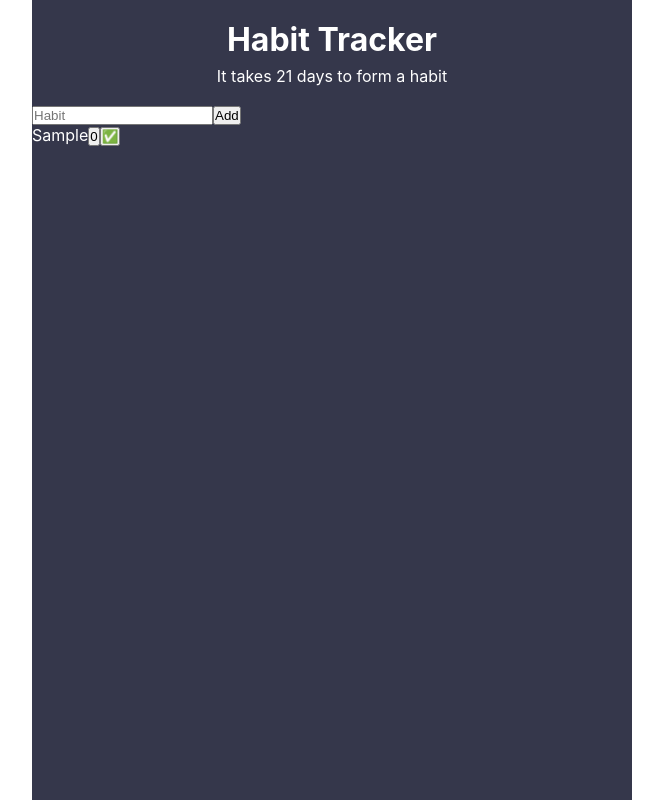
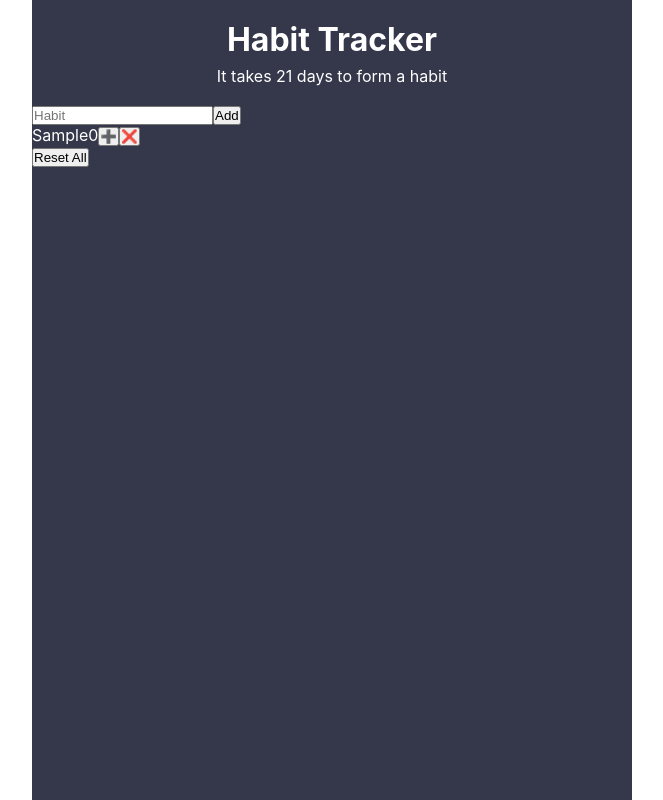
Before and after one commit to OlgaMinaievaWebDev/habit-tracker, a React (Create React App) app: page / in a window 1280 px wide. Both pictures are taken after typing "Sample" into the empty fields and a click on the button "Add". Shown: the whole page, without its empty margins (308-971 px from the left). Built offline with nearby package versions, Linux system fonts and the light colour scheme.

Commit message:
handleResetAll

```diff
--- a/src/App.js
+++ b/src/App.js
@@ -25,6 +25,10 @@ export default function App() {
     setHabits((habits) => habits.filter((habit) => habit.id !== id));
   }
 
+  function handleResetAll() {
+    setHabits([]);
+  }
+
   return (
     <div className="container">
       <Header />
@@ -33,6 +37,7 @@ export default function App() {
         habits={habits}
         onDeleteHabit={handleDeleteHabit}
         onIncrementHabit={handleIncrementHabit}
+        onReset={handleResetAll}
       />
     </div>
   );
--- a/src/Habit.jsx
+++ b/src/Habit.jsx
@@ -2,10 +2,11 @@ export default function Habit({ habit, onDeleteHabit, onIncrementHabit }) {
   return (
     <li>
       <span>{habit.description}</span>
+      <span>{habit.count}</span>
 
-      <button onClick={() => onIncrementHabit(habit.id)}>{habit.count}</button>
+      <button onClick={() => onIncrementHabit(habit.id)}>➕</button>
 
-      <button onClick={() => onDeleteHabit(habit.id)}>✅</button>
+      <button onClick={() => onDeleteHabit(habit.id)}>❌</button>
     </li>
   );
 }
--- a/src/HabitsList.jsx
+++ b/src/HabitsList.jsx
@@ -4,6 +4,7 @@ export default function HabitsList({
   habits,
   onDeleteHabit,
   onIncrementHabit,
+  onReset,
 }) {
   return (
     <div className="habit-list">
@@ -17,6 +18,7 @@ export default function HabitsList({
           />
         ))}
       </ul>
+      <button onClick={onReset}>Reset All</button>
     </div>
   );
 }
```
